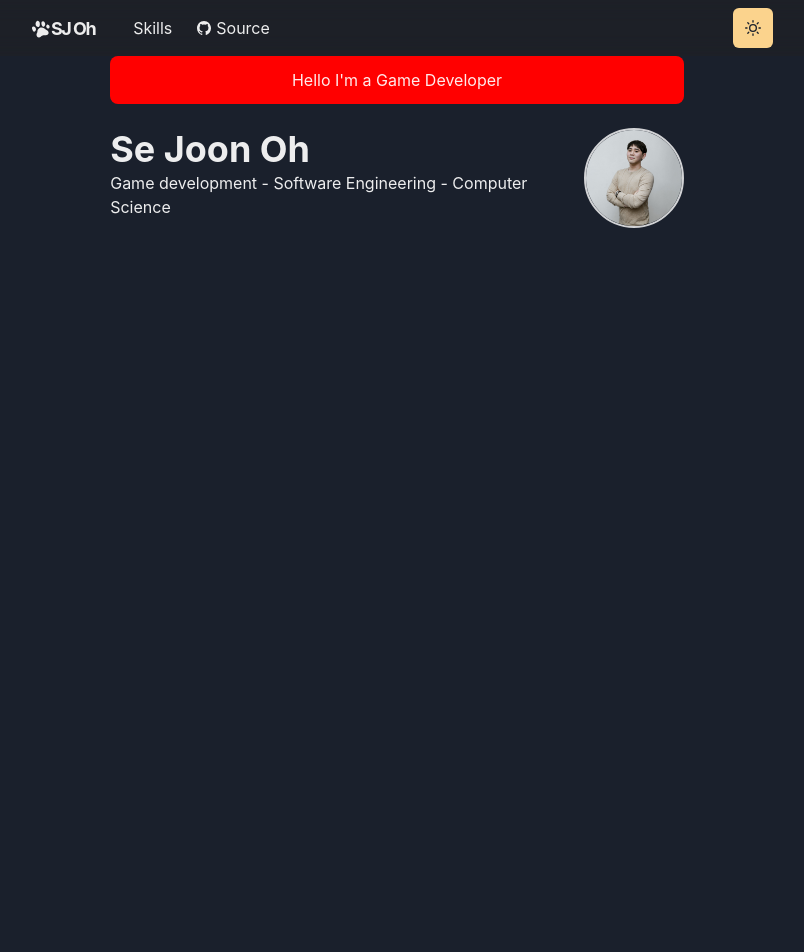
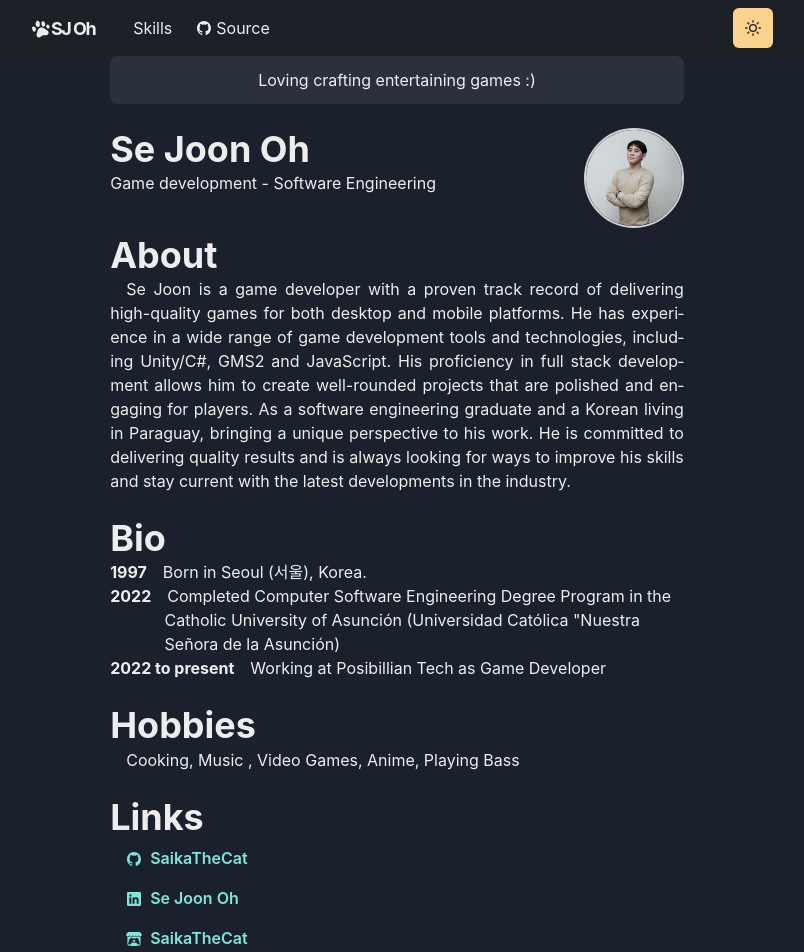
Before and after one commit to SaikaTheCat/WebCV, a Next.js app: page / in a window 1280 px wide. Shown: the top 952 px of the page, without its empty margins (243-1047 px from the left). Before the commit the page ends 800 px from the top, so only its background shows below. Built offline with nearby package versions, Linux system fonts and the light colour scheme.

Commit message:
adding bio and more stuff

```diff
--- /dev/null
+++ b/components/bio.js
@@ -0,0 +1,12 @@
+import { Box } from '@chakra-ui/react'
+import styled from '@emotion/styled'
+
+export const BioSection = styled(Box)`
+  padding-left: 3.4em;
+  text-indent: -3.4em;
+`
+
+export const BioYear = styled.span`
+  font-weight: bold;
+  margin-right: 1em;
+`
--- /dev/null
+++ b/components/paragraph.js
@@ -0,0 +1,9 @@
+import styled from '@emotion/styled'
+
+const Paragraph = styled.p`
+  text-align: justify;
+  text-indent: 1em;
+  hyphens: auto;
+`
+
+export default Paragraph
--- /dev/null
+++ b/components/section.js
@@ -0,0 +1,21 @@
+import { motion } from 'framer-motion'
+import { chakra, shouldForwardProp } from '@chakra-ui/react'
+
+const StyledDiv = chakra(motion.div, {
+  shouldForwardProp: prop => {
+    return shouldForwardProp(prop) || prop === 'transition'
+  }
+})
+
+const Section = ({ children, delay = 0 }) => (
+  <StyledDiv
+    initial={{ y: 10, opacity: 0 }}
+    animate={{ y: 0, opacity: 1 }}
+    transition={{ duration: 0.8, delay }}
+    mb={6}
+  >
+    {children}
+  </StyledDiv>
+)
+
+export default Section
--- a/next.config.js
+++ b/next.config.js
@@ -1,3 +1,4 @@
 module.exports = {
-    reactSrictMode: true
-}
+    reactStrictMode: true,
+    swcMinify: true
+  }
--- a/pages/index.js
+++ b/pages/index.js
@@ -1,17 +1,30 @@
-import { Container, Box, Heading, Image } from "@chakra-ui/react"
+
+import { List, Button, Link, Container, Box, Heading, Image, useColorModeValue, ListItem } from "@chakra-ui/react"
+import Section from "../components/section"
+import Paragraph from "../components/paragraph"
+import { BioSection, BioYear } from '../components/bio'
+import { IoLogoLinkedin, IoLogoGithub } from "react-icons/io5"
+import {FaItchIo} from "react-icons/fa"
 
 const Page = () => {
     return (
         <Container>
-            <Box borderRadius="lg" bg="red" p={3} mb={6} align="center">
-                <div>Hello I&apos;m a Game Developer</div>
+            <Box
+                borderRadius="lg"
+                mb={6}
+                p={3}
+                textAlign="center"
+                bg={useColorModeValue('whiteAlpha.500', 'whiteAlpha.200')}
+                css={{ backdropFilter: 'blur(10px)' }}
+            >
+                <div>Loving crafting entertaining games :&#41;</div>
             </Box>
             <Box display={{ md: 'flex' }}>
                 <Box flexGrow={1}>
                     <Heading as="h2" variant="page-title">
                         Se Joon Oh
                     </Heading>
-                    <p>Game development - Software Engineering - Computer Science</p>
+                    <p>Game development - Software Engineering</p>
                 </Box>
                 <Box
                     flexShrink={0}
@@ -31,7 +44,86 @@ const Page = () => {
                     />
                 </Box>
             </Box>
-        </Container>
+
+            <Section delay={0.1}>
+                <Heading as="h3" variant="section-title">
+                    About
+                </Heading>
+                <Paragraph>
+                    Se Joon is a game developer with a proven track record of delivering high-quality games for both desktop and mobile platforms. He has experience in a wide range of game development tools and technologies, including Unity/C#, GMS2 and JavaScript. His proficiency in full stack development allows him to create well-rounded projects that are polished and engaging for players.
+
+                    As a software engineering graduate and a Korean living in Paraguay, bringing a unique perspective to his work. He is committed to delivering quality results and is always looking for ways to improve his skills and stay current with the latest developments in the industry.
+                </Paragraph>
+            </Section>
+            <Section delay={0.2}>
+                <Heading as="h3" variant="section-title">
+                    Bio
+                </Heading>
+                <BioSection>
+                    <BioYear>1997</BioYear>
+                    Born in Seoul (서울), Korea.
+                </BioSection>
+                <BioSection>
+                    <BioYear>2022</BioYear>
+                    Completed Computer Software Engineering Degree Program in the Catholic University of Asunción
+                    (Universidad Católica "Nuestra Señora de la Asunción)
+                </BioSection>
+                <BioSection>
+                    <BioYear>2022 to present</BioYear>
+                    Working at Posibillian Tech as Game Developer
+                </BioSection>
+            </Section>
+            <Section delay={0.3}>
+                <Heading as="h3" variant="section-title">
+                    Hobbies
+                </Heading>
+                <Paragraph>
+                    Cooking, Music
+                    , Video Games,
+                    Anime, Playing Bass
+                </Paragraph>
+            </Section>
+            <Section>
+                <Heading as="h3" variant="section-title">
+                    Links
+                </Heading>
+                <List>
+                    <ListItem>
+                        <Link href="https://github.com/SaikaTheCat" target="_blank">
+                            <Button
+                                variant="ghost"
+                                colorScheme="teal"
+                                leftIcon={<IoLogoGithub />}
+                            >
+                                SaikaTheCat
+                            </Button>
+                        </Link>
+                    </ListItem>
+                    <ListItem>
+                        <Link href="https://www.linkedin.com/in/se-joon-oh-dev/" target="_blank">
+                            <Button
+                                variant="ghost"
+                                colorScheme="teal"
+                                leftIcon={<IoLogoLinkedin />}
+                            >
+                                Se Joon Oh
+                            </Button>
+                        </Link>
+                    </ListItem>
+                    <ListItem>
+                        <Link href="https://saikathecat.itch.io/" target="_blank">
+                            <Button
+                                variant="ghost"
+                                colorScheme="teal"
+                                leftIcon={<FaItchIo />}
+                            >
+                                SaikaTheCat
+                            </Button>
+                        </Link>
+                    </ListItem>
+                </List>
+            </Section>
+        </Container >
     )
 }
 
```
